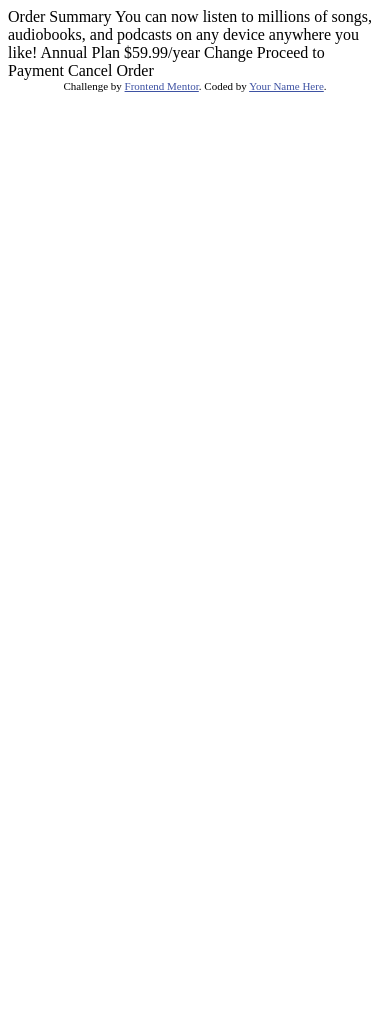
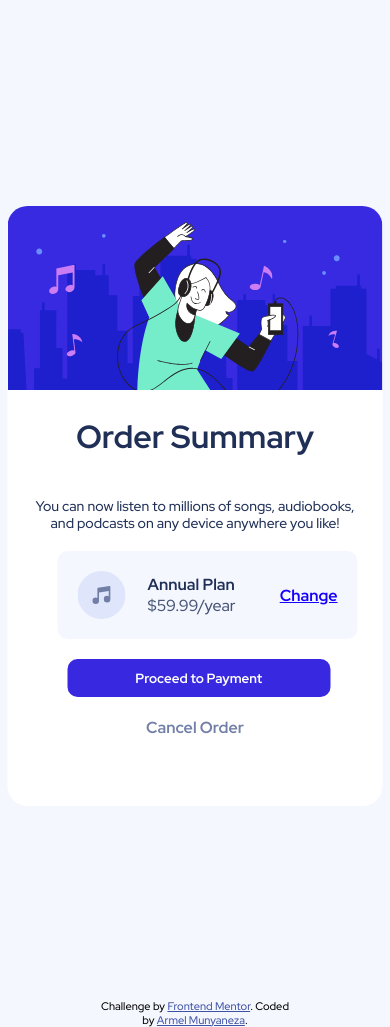
Before and after one commit to munyanezaarmel/frontendMentor-ordersummary, a plain HTML site: page index.html in a window 390 px wide. Before the commit the page ends 844 px from the top, so only its background shows below. Drawn offline with Linux system fonts and the light colour scheme.

Commit message:
added responsiveness

```diff
--- a/index.html
+++ b/index.html
@@ -5,7 +5,10 @@
   <meta name="viewport" content="width=device-width, initial-scale=1.0"> <!-- displays site properly based on user's device -->
 
   <link rel="icon" type="image/png" sizes="32x32" href="./images/favicon-32x32.png">
-
+  <link rel="preconnect" href="https://fonts.googleapis.com">
+<link rel="preconnect" href="https://fonts.gstatic.com" crossorigin>
+<link href="https://fonts.googleapis.com/css2?family=Open+Sans:wght@600&family=Outfit:wght@400;700&family=Red+Hat+Display:wght@500;700;900&family=Ubuntu:ital,wght@0,400;0,500;1,700&display=swap" rel="stylesheet">
+<link rel="stylesheet" href="style.css">
   <title>Frontend Mentor | Order summary card</title>
 
   <!-- Feel free to remove these styles or customise in your own stylesheet 👍 -->
@@ -15,23 +18,27 @@
   </style>
 </head>
 <body>
-
-  Order Summary
-
-  You can now listen to millions of songs, audiobooks, and podcasts on any
-  device anywhere you like!
-
-  Annual Plan
-  $59.99/year
-
-  Change
-
-  Proceed to Payment
-  Cancel Order
-
+  <div class="container">
+    <div class="hero"  >
+      <img src="./images/illustration-hero.svg" alt="hero illustration" class="hero-image">
+    </div>
+  <h1 class="big-heading">Order Summary</h1>
+<p class="body-paragraph"> You can now listen to millions of songs, audiobooks, and podcasts on any
+  device anywhere you like!</p>
+  <div class="body-plan">
+<img src="./images/icon-music.svg" alt="music icon" class="music-icon">
+<div class="spans">
+<p class="annual-paragraph">Annual Plan</p>
+<p class="annual-paragraph-2">$59.99/year</p>
+</div>
+<a href="#" class="change">Change</a>
+</div>
+ <button class="button-proceed">Proceed to Payment</button> <br>
+<a href="#" class="cancel">Cancel Order</a>
+      </div>
   <div class="attribution">
     Challenge by <a href="https://www.frontendmentor.io?ref=challenge" target="_blank">Frontend Mentor</a>.
-    Coded by <a href="#">Your Name Here</a>.
+    Coded by <a href="https://github.com/munyanezaarmel">Armel Munyaneza</a>.
   </div>
 </body>
 </html>
--- /dev/null
+++ b/style.css
@@ -0,0 +1,129 @@
+* {
+  margin: 0;
+  padding: 0;
+  box-sizing: border-box;
+  font-family: "Red Hat Display", sans-serif;
+}
+.container{
+    position:absolute;
+    top:60%;
+    left:50%;
+    transform: translate(-50%,-50%);
+    border-radius: 20px;
+    width: 450px;
+    height: 600px;
+    background-color: white;
+}
+.hero-image{
+    width: 100%;
+    height: auto;
+    border-top-left-radius: 20px;
+    border-top-right-radius: 20px;
+}
+.body-plan{
+    display: flex;
+    background-color:hsl(225, 100%, 98%);
+  justify-content: space-between;
+  align-items: center;
+  width:350px;
+  padding: 20px;
+  border-radius: 10px;
+  margin-left:50px;
+  margin-bottom: 20px;
+}
+.annual-paragraph{
+    font-weight: 700;
+    color:hsl(223, 47%, 23%);
+}
+.annual-paragraph-2{
+  color:hsla(223, 47%, 23%, 0.811);
+}
+
+.spans{
+    display: column;
+      margin-left:-90px;
+}
+body{
+    background-image:url('./images/pattern-background-desktop.svg');
+    background-repeat: no-repeat;
+    background-size: cover;
+    background-color:hsl(225, 100%, 98%);
+}
+.body-paragraph{
+    color:hsl(223, 47%, 23%);
+    padding:20px;
+    font-weight:400;
+    font-size:14px;
+    text-align: center;
+    line-height: 1.2em;
+}
+.change{
+    color:  hsl(245, 100%, 49%);
+    font-weight: 700;
+}
+.change:hover{
+    color:hsl(224, 23%, 55%);
+}
+.attribution{
+    position: absolute;
+    top:120%;
+    left:50%;
+    transform: translate(-50%,-50%);
+}
+
+.big-heading{
+    padding:20px;
+    text-align: center;
+    font-weight: 700;
+    color:hsl(223, 47%, 23%);
+}
+.button-proceed:hover{
+    background-color: hsl(224, 23%, 55%);;
+}
+.button-proceed{
+    padding:10px;
+    width:70%;
+    border-radius:10px;
+    border-color: none;
+    background-color:hsl(245, 75%, 52%) ;
+    color:white;
+    font-weight: 700;
+    border:none;
+    margin-left:60px;
+}
+.cancel:hover{
+  color:hsl(245, 100%, 49%);
+}
+.cancel{
+color:hsl(224, 23%, 55%);
+text-decoration: none;
+font-weight: 700;
+margin:20px;
+display: flex;
+align-items: center;
+justify-content: center;
+}
+/*----- MEDIA QUERIES-----*/
+@media (max-width:600px) {
+    body{
+      background-image:none;
+    background-repeat: no-repeat;
+    background-size: cover;
+    background-color:hsl(225, 100%, 98%);
+    }
+.container{
+    width: 375px;
+    height: 600px;
+    background-color: white;
+}
+ .body-plan{
+      width:300px;
+ }
+ .spans{
+    width: 20px;
+ }
+ .annual-paragraph{
+    white-space: nowrap;
+
+ }
+}
```
